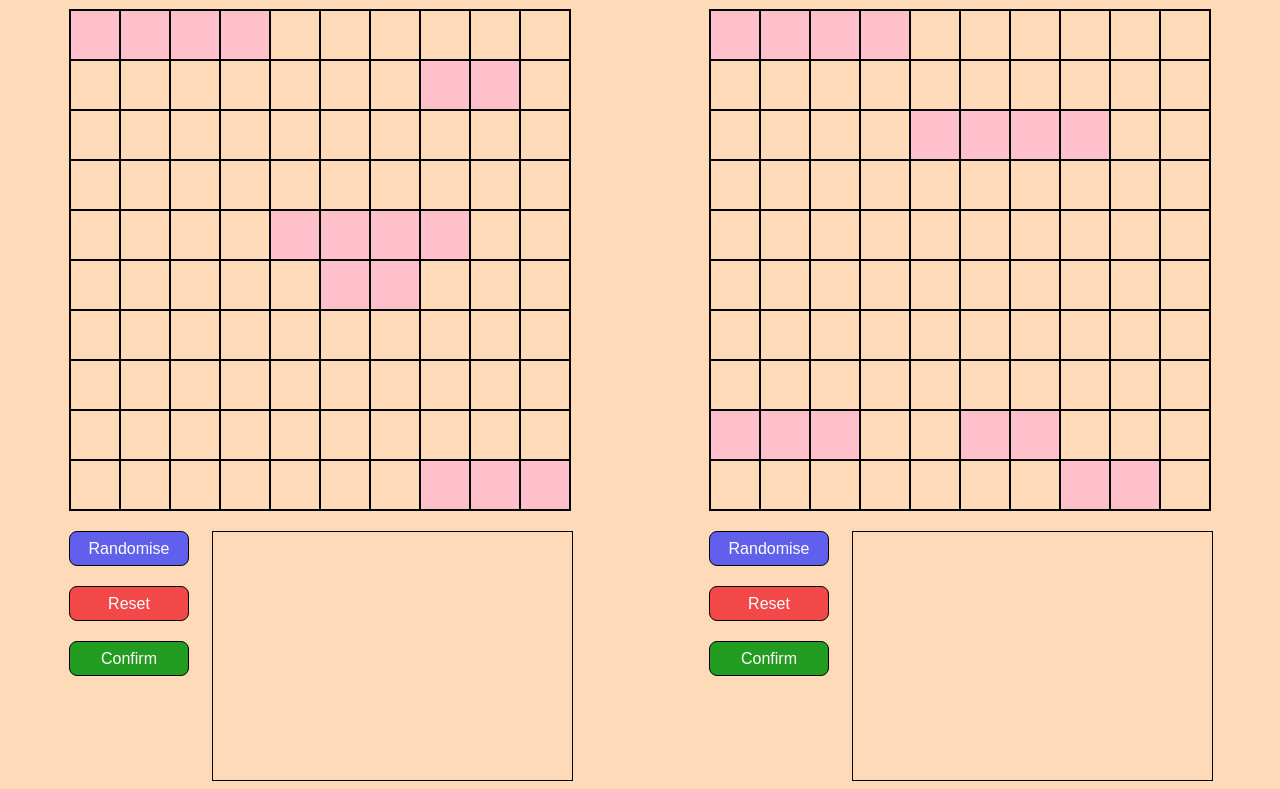
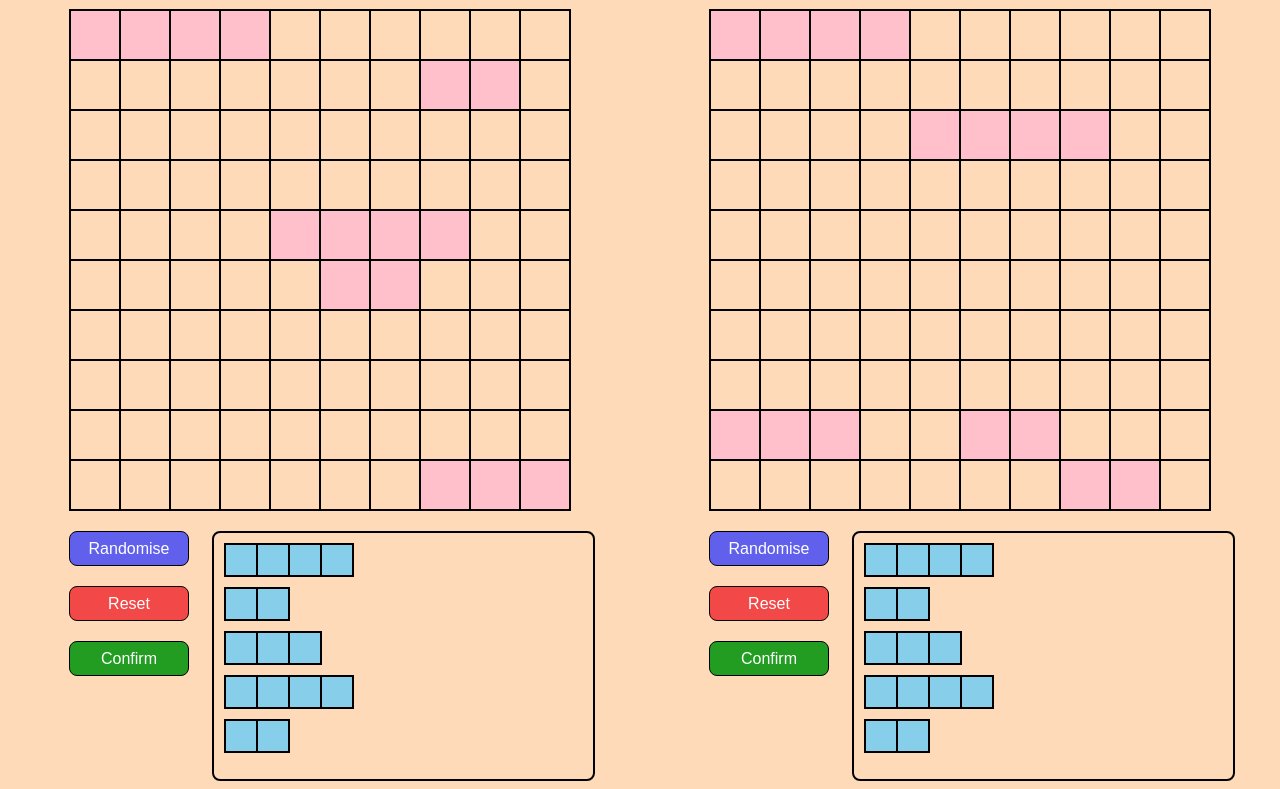
Before and after one commit to Anmol1l/battleship, a website built with webpack: page src/template.html in a window 1280 px wide. Shown: the part 86-875 px from the top of the page. Built offline with nearby package versions, Linux system fonts and the light colour scheme.

Commit message:
feat: Add renderUnplacedShips function to render ships in unplaced area

```diff
--- a/src/css/style.css
+++ b/src/css/style.css
@@ -106,6 +106,27 @@ main > section {
 .unplaced-ships { grid-area: 1 / 2 / 4 / 4; }
 
 .unplaced-ships {
+    border: 2px solid black;
+    width: 100%;
+    padding: 10px;
+    border-radius: 8px;
+    display: flex;
+    flex-direction: column;
+    gap: 10px;
+}
+
+.unplace-ship {
     border: 1px solid black;
-    width: 100%;
+    width: fit-content;
+    height: fit-content;
+    display: flex;
+
 }
+
+.hitBox {
+    display: block;
+    width: 30px;
+    height: 30px;
+    border: 1px solid black;
+    background-color: skyblue;
+}
--- a/src/js/dom.js
+++ b/src/js/dom.js
@@ -2,6 +2,8 @@ export function monitorAttacks(player, boardNum) {
     const squares = document.querySelectorAll(`.board${boardNum} > .square`);
     squares.forEach(square => {
         square.addEventListener('click', () => {
+            if(square.classList.contains('hit'))
+                return;
             const cordsData = square.dataset.cords;
             const cord = cordsData.split(",");
             player.board.receiveAttack(cord[0],cord[1]);
--- a/src/js/index.js
+++ b/src/js/index.js
@@ -1,5 +1,5 @@
 import "../css/style.css";
-import { renderBoard } from "./render.js";
+import { renderBoard, renderUnplacedShips } from "./render.js";
 import { Ship } from "./ship.js";
 import { Player } from "./player.js";
 import { monitorAttacks } from "./dom.js";
@@ -43,3 +43,9 @@ monitorAttacks(p2, 2);
 
 window.p1 = p1;
 window.p2 = p2;
+
+const shipArea1 = document.querySelector(".buttons-ship1 > .unplaced-ships");
+renderUnplacedShips(shipArea1);
+
+const shipArea2 = document.querySelector(".buttons-ship2 > .unplaced-ships");
+renderUnplacedShips(shipArea2);
--- a/src/js/render.js
+++ b/src/js/render.js
@@ -1,14 +1,41 @@
+import { Ship } from "./ship.js";
+
 export function renderBoard(board, canvas) {
-
     for (let i = 0; i < board.rows; i++) {
         for (let j = 0; j < board.cols; j++) {
-            const square = document.createElement('div');
-            square.classList.add('square');
+            const square = document.createElement("div");
+            square.classList.add("square");
             square.dataset.cords = `${i},${j}`;
-            if(board.getBoard()[i][j]) {
-                square.classList.add('ship');
+            if (board.getBoard()[i][j]) {
+                square.classList.add("ship");
             }
             canvas.appendChild(square);
         }
     }
 }
+
+function renderShip(ship, canvas) {
+    const shipBody = document.createElement("div");
+    shipBody.classList.add("unplace-ship");
+
+    for (let i = 0; i < ship.getLength(); i++) {
+        const hitBox = document.createElement("span");
+        hitBox.classList.add("hitBox");
+        shipBody.appendChild(hitBox);
+    }
+    canvas.appendChild(shipBody);
+}
+
+export function renderUnplacedShips(canvas) {
+    let s1 = Ship(4);
+    let s2 = Ship(2);
+    let s3 = Ship(3);
+    let s4 = Ship(4);
+    let s5 = Ship(2);
+
+    renderShip(s1, canvas);
+    renderShip(s2, canvas);
+    renderShip(s3, canvas);
+    renderShip(s4, canvas);
+    renderShip(s5, canvas);
+}
```
